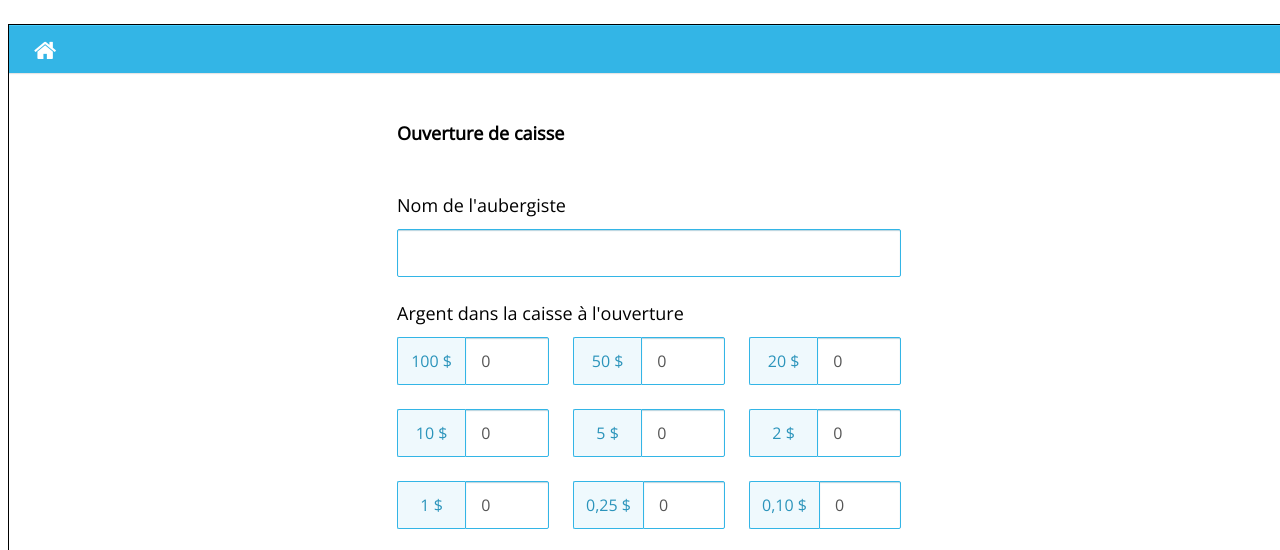
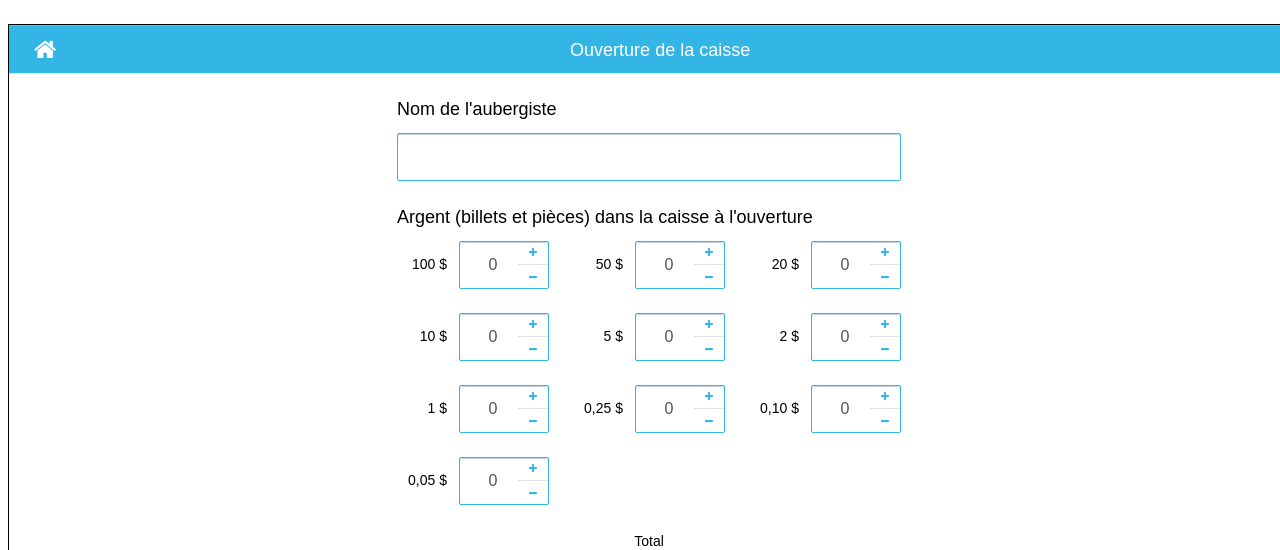
Before and after one commit to xfrenette/hotelcaisse-tabletui, a plain HTML site: page design/open-register.html in a window 1280 px wide. Shown: the top 550 px of the page. Drawn offline with nearby package versions, Linux system fonts and the light colour scheme; a web font is replaced by a local one.

Commit message:
Design: updates

```diff
--- a/design/base.css
+++ b/design/base.css
@@ -11,7 +11,7 @@ Colors:
  */
 
 body {
-	font-family: 'Open Sans', sans-serif;
+	font-family: 'Droid Sans', sans-serif;
 	font-size: 16px;
 	line-height: 24px;
 }
@@ -75,7 +75,7 @@ textarea {
 	box-sizing: border-box;
 	border: 1px solid #33b5e6;
 	height: 48px;
-	font-family: 'Open Sans', sans-serif;
+	font-family: 'Droid Sans', sans-serif;
 	padding: 5px 15px;
 	border-radius: 2px;
 	font-size: 16px;
@@ -135,20 +135,23 @@ select {
 }
 
 .input-group input {
-	border-top-left-radius: 0;
-	border-bottom-left-radius: 0;
+/*	border-top-left-radius: 0;
+	border-bottom-left-radius: 0;*/
 }
 
 .input-group-addon {
-	border-top-left-radius: 2px;
+	/*border-top-left-radius: 2px;
 	border-bottom-left-radius: 2px;
 	border: 1px solid #33b5e6;
 	border-right: none;
 	color: #2b94bb;
 	background-color: rgba(51, 181, 230, 0.08);
+	border-bottom: 1px solid #e1e1e1;
+	white-space: nowrap;*/
+	padding-right: 12px;
+	line-height: 46px;
+	font-size: 14px;
 	white-space: nowrap;
-	line-height: 46px;
-	padding: 0 12px;
 }
 
 .QuantityInput {
@@ -158,8 +161,9 @@ select {
 
 .QuantityInput input {
 	text-align: center;
-	width: 60px;
-	margin-right: 37px;
+	width: 90px;
+	/*margin-right: 30px;*/
+	padding-right: 37px;
 }
 
 .QuantityInput-more,
@@ -167,9 +171,12 @@ select {
 	position: absolute;
 	width: 30px;
 	height: 23px;
-	right: 0;
+	right: 1px;
 	color: #33b5e6;
 	display: inline-block;
+	text-align: center;
+	font-size: 10px;
+	/*background-color: #e1e1e1;*/
 }
 
 .QuantityInput-more {
@@ -178,7 +185,6 @@ select {
 }
 
 .QuantityInput-more .fa {
-	vertical-align: text-top;
 }
 
 .QuantityInput-less {
@@ -186,7 +192,6 @@ select {
 }
 
 .QuantityInput-less .fa {
-	vertical-align: middle;
 }
 
 .back::before {
@@ -284,12 +289,12 @@ select {
 	background-color: #555;
 	width: 300px;
 	color: #fff;
-	padding: 0 25px;
+	padding: 48px 25px;
 }
 
 .Sidebar-title {
 	font-weight: bold;
-	margin: 48px 0;
+	margin: 48px 0 24px;
 }
 
 .Sidebar-subtitle {
--- a/design/money-input.css
+++ b/design/money-input.css
@@ -10,12 +10,12 @@
 }
 
 .MoneyInput-input input {
-	width: 100%;
+	/*width: 100%;*/
 }
 
 .MoneyInput-input .input-group-addon {
 	width: 100px;
-	text-align: center;
+	text-align: right;
 }
 
 .MoneyInput-total {
--- a/design/open-register.html
+++ b/design/open-register.html
@@ -8,80 +8,130 @@
 		<link rel="stylesheet" href="money-input.css">
 		<link rel="stylesheet" href="vertical-rythme.css">
 		<link rel="stylesheet" href="https://maxcdn.bootstrapcdn.com/font-awesome/4.7.0/css/font-awesome.min.css">
-		<link href="https://fonts.googleapis.com/css?family=Open+Sans" rel="stylesheet">
+		<link href="https://fonts.googleapis.com/css?family=Droid+Sans" rel="stylesheet">
 	</head>
 	<body class="vertical-rythme2">
 		<div class="Tablet">
 			<div class="App">
 				<div class="TopBar">
 					<div class="TopBar-home"><i class="fa fa-home" aria-hidden="true"></i></div>
+					<div class="TopBar-title">Ouverture de la caisse</div>
+					<span></span>
 				</div>
 				<div class="Main">
 					<div class="OpenRegister">
-						<h1>Ouverture de caisse</h1>
 						<h2>Nom de l'aubergiste</h2>
 						<p><input type="text" style="width: 100%"></p>
-						<h2>Argent dans la caisse à l'ouverture</h2>
+						<h2>Argent (billets et pièces) dans la caisse à l'ouverture</h2>
 						<div class="MoneyInput">
 							<div class="MoneyInput-inputs">
 								<div class="MoneyInput-input">
 									<div class="input-group">
 										<div class="input-group-addon">100 $</div>
+										<div class="QuantityInput">
 											<input type="text" value="0">
+											<span class="QuantityInput-more"><i class="fa fa-plus" aria-hidden="true"></i></span>
+											<span class="QuantityInput-less"><i class="fa fa-minus" aria-hidden="true"></i></span>
+										</div>
 									</div>
 								</div>
 								<div class="MoneyInput-input">
 									<div class="input-group">
 										<div class="input-group-addon">50 $</div>
+
+										<div class="QuantityInput">
 											<input type="text" value="0">
+											<span class="QuantityInput-more"><i class="fa fa-plus" aria-hidden="true"></i></span>
+											<span class="QuantityInput-less"><i class="fa fa-minus" aria-hidden="true"></i></span>
+										</div>
 									</div>
 								</div>
 								<div class="MoneyInput-input">
 									<div class="input-group">
 										<div class="input-group-addon">20 $</div>
+
+										<div class="QuantityInput">
 											<input type="text" value="0">
+											<span class="QuantityInput-more"><i class="fa fa-plus" aria-hidden="true"></i></span>
+											<span class="QuantityInput-less"><i class="fa fa-minus" aria-hidden="true"></i></span>
+										</div>
 									</div>
 								</div>
 								<div class="MoneyInput-input">
 									<div class="input-group">
 										<div class="input-group-addon">10 $</div>
+
+										<div class="QuantityInput">
 											<input type="text" value="0">
+											<span class="QuantityInput-more"><i class="fa fa-plus" aria-hidden="true"></i></span>
+											<span class="QuantityInput-less"><i class="fa fa-minus" aria-hidden="true"></i></span>
+										</div>
 									</div>
 								</div>
 								<div class="MoneyInput-input">
 									<div class="input-group">
 										<div class="input-group-addon">5 $</div>
+
+										<div class="QuantityInput">
 											<input type="text" value="0">
+											<span class="QuantityInput-more"><i class="fa fa-plus" aria-hidden="true"></i></span>
+											<span class="QuantityInput-less"><i class="fa fa-minus" aria-hidden="true"></i></span>
+										</div>
 									</div>
 								</div>
 								<div class="MoneyInput-input">
 									<div class="input-group">
 										<div class="input-group-addon">2 $</div>
+
+										<div class="QuantityInput">
 											<input type="text" value="0">
+											<span class="QuantityInput-more"><i class="fa fa-plus" aria-hidden="true"></i></span>
+											<span class="QuantityInput-less"><i class="fa fa-minus" aria-hidden="true"></i></span>
+										</div>
 									</div>
 								</div>
 								<div class="MoneyInput-input">
 									<div class="input-group">
 										<div class="input-group-addon">1 $</div>
+
+										<div class="QuantityInput">
 											<input type="text" value="0">
+											<span class="QuantityInput-more"><i class="fa fa-plus" aria-hidden="true"></i></span>
+											<span class="QuantityInput-less"><i class="fa fa-minus" aria-hidden="true"></i></span>
+										</div>
 									</div>
 								</div>
 								<div class="MoneyInput-input">
 									<div class="input-group">
 										<div class="input-group-addon">0,25 $</div>
+
+										<div class="QuantityInput">
 											<input type="text" value="0">
+											<span class="QuantityInput-more"><i class="fa fa-plus" aria-hidden="true"></i></span>
+											<span class="QuantityInput-less"><i class="fa fa-minus" aria-hidden="true"></i></span>
+										</div>
 									</div>
 								</div>
 								<div class="MoneyInput-input">
 									<div class="input-group">
 										<div class="input-group-addon">0,10 $</div>
+
+										<div class="QuantityInput">
 											<input type="text" value="0">
+											<span class="QuantityInput-more"><i class="fa fa-plus" aria-hidden="true"></i></span>
+											<span class="QuantityInput-less"><i class="fa fa-minus" aria-hidden="true"></i></span>
+										</div>
 									</div>
 								</div>
 								<div class="MoneyInput-input">
 									<div class="input-group">
 										<div class="input-group-addon">0,05 $</div>
+
+										<div class="QuantityInput">
 											<input type="text" value="0">
+											<span class="QuantityInput-more"><i class="fa fa-plus" aria-hidden="true"></i></span>
+											<span class="QuantityInput-less"><i class="fa fa-minus" aria-hidden="true"></i></span>
+										</div>
 									</div>
 								</div>
 							</div>
--- a/design/order.css
+++ b/design/order.css
@@ -17,6 +17,7 @@
 	height: 100%;
 	padding: 0 50px;
 	overflow: auto;
+	margin-top: 36px;
 }
 
 .OrderTable-name small {
```
Also changed, not shown: design/create-order.html (+10 -10 lines), design/home.html (+2 -2 lines), design/order-payment.html (+4 -3 lines), design/register.html (+1 -1 lines). Lines whose indentation alone changed are shown as unchanged.
